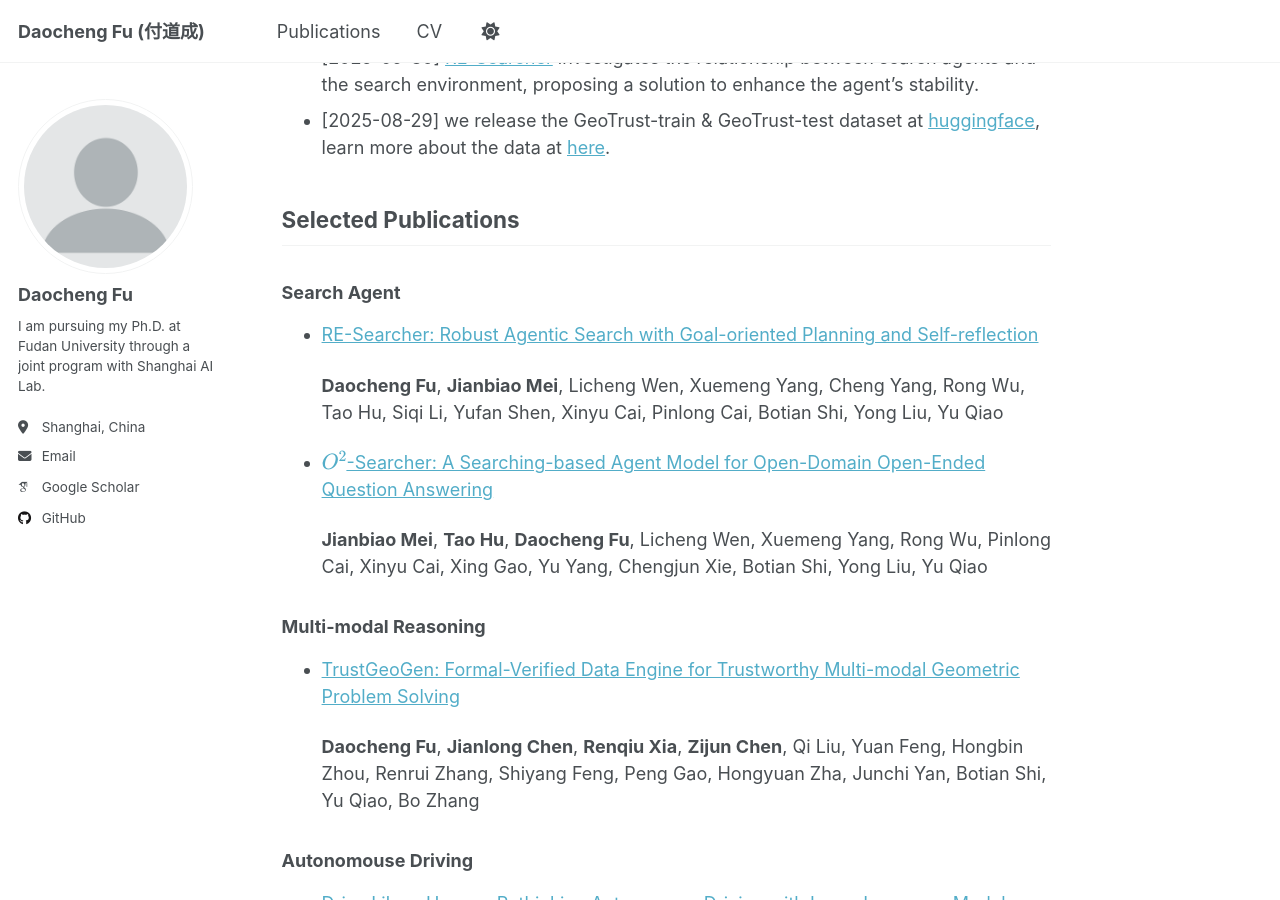
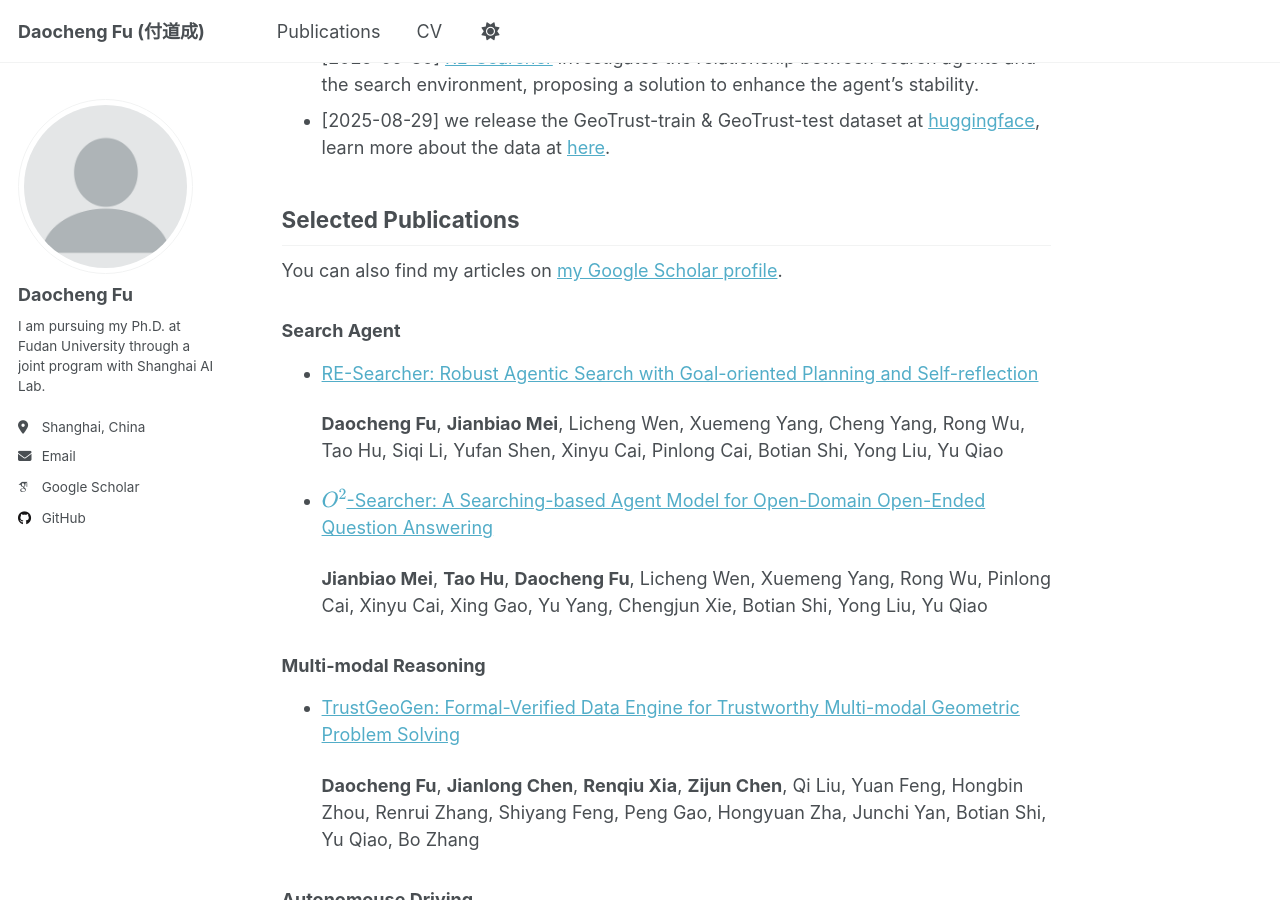
Before and after one commit to fudaocheng/AcademicPage, a Jekyll site: the page built from _pages/about.md, in a window 1280 px wide and 900 px high, scrolled down 307 px. Built offline with Jekyll 4.4.1, drawn with Linux system fonts in a browser that asks for light colours; some web fonts are replaced; a script that is not in the unit is left out.

Commit message:
publish version, update base urls

```diff
--- a/_config.yml
+++ b/_config.yml
@@ -13,10 +13,10 @@ title                    : "Daocheng Fu (付道成)"
 title_separator          : "-"
 name                     : &name "Daocheng Fu"
 description              : &description "Daocheng Fu's academic portfolio"   # Update this with a general description of your site, this is the default if not overridden by a page
-url                      : https://academicpages.github.io # The base hostname & protocol for your site e.g. "https://[your GitHub username].github.io",
+url                      : https://fudaocheng.github.io/AcademicPage/ # The base hostname & protocol for your site e.g. "https://[your GitHub username].github.io",
                                                            # or if you already have some other page hosted on Github then use "https://[your GitHub username].github.io/[Your Repo Name]"
 baseurl                  : "" # the subpath of your site, e.g. "/blog"
-repository               : "academicpages/academicpages.github.io"
+repository               : "https://fudaocheng.github.io/AcademicPage/"
 
 # Site Author - The following control what appear as part of the author content on the side bar.
 #               If a field is blank the icon and link will not appear, otherwise it will be shown.
--- a/_pages/about.md
+++ b/_pages/about.md
@@ -17,6 +17,8 @@ Daocheng Fu is a Ph.D. candidate at Fudan University’s College of Computer Sci
 
 
 ## Selected Publications
+
+You can also find my articles on [my Google Scholar profile](https://scholar.google.com/citations?user=vIU6eHYAAAAJ&hl=zh-CN).
 
 ### Search Agent
 
```
